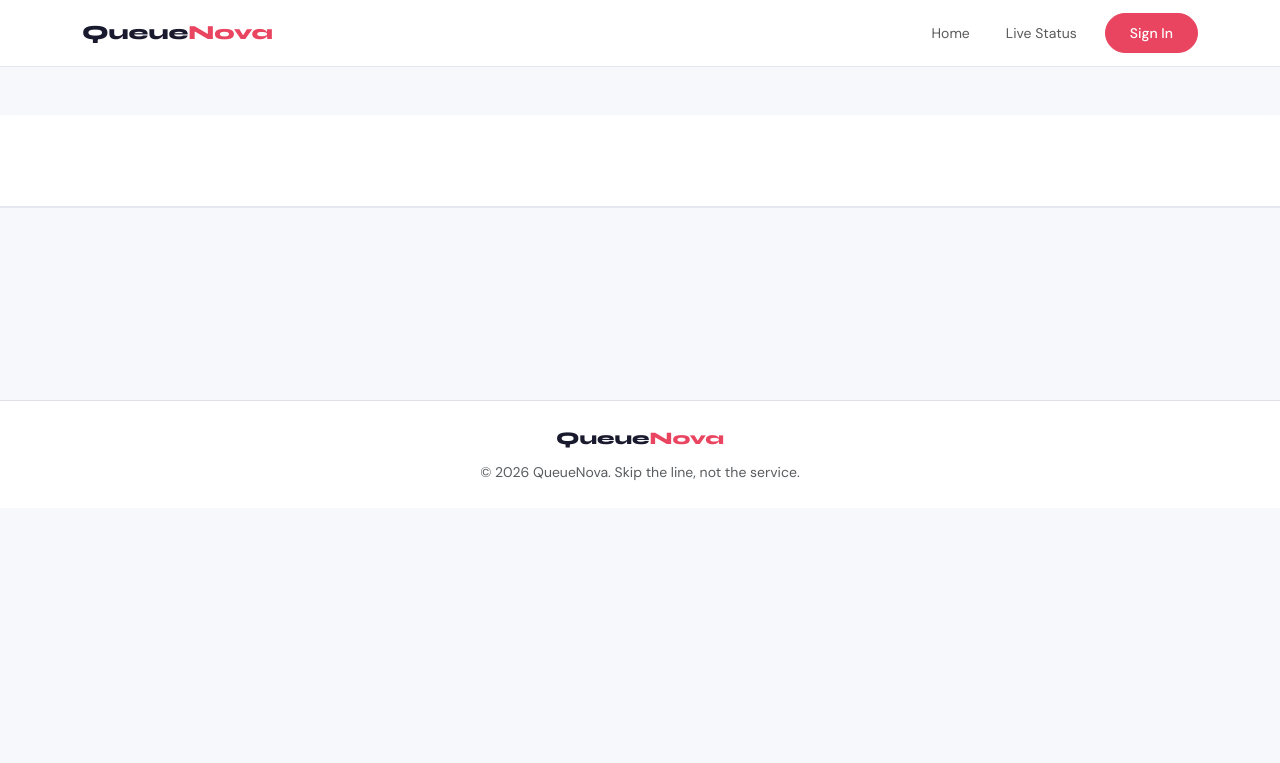
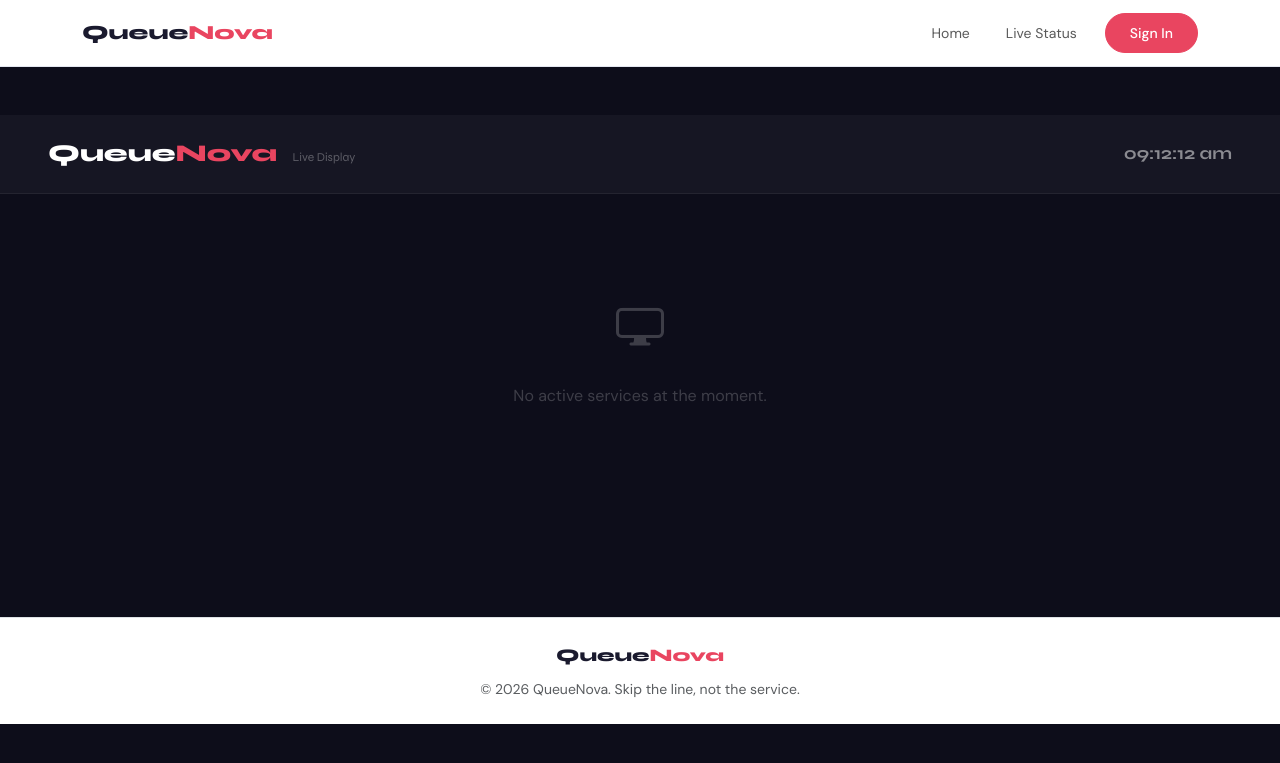
Before and after one commit to kumar1250/queuenova, a Django app: page /tokens/display/ in a window 1280 px wide. Shown: the top 763 px of the page. Run offline with Django 5.2, Linux system fonts and the light colour scheme; data that the repository does not hold is empty.

Commit message:
Update display.html

```diff
--- a/templates/tokens/display.html
+++ b/templates/tokens/display.html
@@ -1,228 +1,156 @@
 {% extends 'base.html' %}
-
-{% block title %}Public Queue Display{% endblock %}
+{% block title %}Live Queue Display{% endblock %}
 
 {% block extra_css %}
 <style>
-    :root {
-        --display-bg: #f8fafc;
-        --card-bg: #ffffff;
-        --text-main: #0f172a;
-        --text-muted: #64748b;
-        --success: #16a34a;
-        --border: #e2e8f0;
+/* Hide nav & footer for display mode */
+.top-navbar, .admin-main > header, footer { display: none !important; }
+main.py-5 { padding: 0 !important; }
+main > div { padding: 0 !important; }
 
-        /* Brighter Variety Colors */
-        --lite-blue: #e0f2fe;
-        --lite-emerald: #dcfce7;
-        --lite-amber: #fef3c7;
-        --brite-blue: #0284c7;
-        --brite-emerald: #059669;
-        --brite-amber: #d97706;
-    }
-
-    body.display-mode {
-        background-color: var(--display-bg);
-        color: var(--text-main);
-        font-family: 'Inter', system-ui, -apple-system, sans-serif;
-    }
-
-    .display-mode .navbar, .display-mode footer {
-        display: none !important;
-    }
-
-    .display-mode main {
-        margin-left: 0 !important;
-        padding: 0 !important;
-    }
+body { background: #0d0d1a; }
 
 .display-header {
-        background: rgba(255, 255, 255, 0.9);
-        backdrop-filter: blur(12px);
-        border-bottom: 2px solid var(--border);
-        padding: 1.5rem 4rem;
-        position: sticky;
-        top: 0;
-        z-index: 1000;
+    background: rgba(255,255,255,0.04);
+    border-bottom: 1px solid rgba(255,255,255,0.06);
+    padding: 1.25rem 3rem;
+    display: flex; align-items: center; justify-content: space-between;
 }
+.display-brand { font-family:'Syne',sans-serif; font-weight:900; font-size:1.5rem; color:white; }
+.display-brand span { color: var(--accent); }
+.display-clock { font-family:'Syne',sans-serif; font-weight:700; font-size:1.1rem; color:rgba(255,255,255,0.5); }
 
-    .brand-logo {
-        background: linear-gradient(135deg, var(--brite-blue), var(--brite-emerald));
-        -webkit-background-clip: text;
-        -webkit-text-fill-color: transparent;
-        font-size: 2.25rem;
-        font-weight: 900;
-        letter-spacing: -1.5px;
+.display-grid { display: grid; grid-template-columns: repeat(auto-fill, minmax(320px, 1fr)); gap: 1.5rem; padding: 2rem 3rem; }
+
+.display-card {
+    background: rgba(255,255,255,0.04);
+    border: 1px solid rgba(255,255,255,0.07);
+    border-radius: 20px;
+    overflow: hidden;
+    transition: border-color 0.3s;
 }
+.display-card:hover { border-color: rgba(233,69,96,0.3); }
 
-    /* Queue Card Variety */
-    .queue-card {
-        border-radius: 2.5rem;
-        transition: all 0.3s ease;
-        border: 2px solid var(--border);
-        overflow: hidden;
-        cursor: pointer;
+.display-card-top {
+    padding: 1.5rem 1.5rem 1rem;
+    border-bottom: 1px solid rgba(255,255,255,0.05);
+    display: flex; align-items: center; justify-content: space-between;
 }
+.counter-tag {
+    font-size: 0.65rem; font-weight: 800; text-transform: uppercase;
+    letter-spacing: 0.12em; padding: 0.3em 0.8em;
+    background: rgba(233,69,96,0.15); color: var(--accent);
+    border-radius: 6px; border: 1px solid rgba(233,69,96,0.2);
+}
+.service-name-display { font-family:'Syne',sans-serif; font-weight:700; font-size:1rem; color:white; margin-top:6px; }
 
-    .queue-card:hover {
-        transform: translateY(-5px);
-        box-shadow: 0 20px 40px rgba(0,0,0,0.05);
+.display-serving { padding: 1.75rem 1.5rem; text-align: center; }
+.now-serving-label { font-size:0.6rem; font-weight:800; text-transform:uppercase; letter-spacing:0.2em; color:rgba(255,255,255,0.25); margin-bottom:1rem; }
+.serving-avatar {
+    width: 70px; height: 70px; border-radius: 50%;
+    object-fit: cover; border: 3px solid rgba(255,255,255,0.1);
+    margin: 0 auto 0.75rem;
 }
+.serving-avatar-placeholder {
+    width: 70px; height: 70px; border-radius: 50%;
+    background: var(--accent); color: white;
+    font-family:'Syne',sans-serif; font-size:1.6rem; font-weight:800;
+    display: flex; align-items: center; justify-content: center;
+    margin: 0 auto 0.75rem;
+    border: 3px solid rgba(255,255,255,0.1);
+}
+.serving-name { font-family:'Syne',sans-serif; font-weight:700; font-size:0.95rem; color:rgba(255,255,255,0.8); }
+.serving-big-num {
+    font-family:'Syne',sans-serif; font-weight:900;
+    font-size:5rem; line-height:1; color:white;
+    animation: subtlePulse 3s ease-in-out infinite;
+}
+@keyframes subtlePulse { 0%,100%{opacity:1} 50%{opacity:0.75} }
+.empty-serving { font-size:0.85rem; color:rgba(255,255,255,0.2); padding:2rem 0; }
 
-    /* Card Color Variations - Brighter */
-    .card-style-1 { background-color: #bae6fd; border-color: #7dd3fc; }
-    .card-style-1 .counter-badge { color: #0369a1; background: #f0f9ff; }
-
-    .card-style-2 { background-color: #bbf7d0; border-color: #86efac; }
-    .card-style-2 .counter-badge { color: #15803d; background: #f0fdf4; }
-
-    .card-style-3 { background-color: #fde68a; border-color: #fcd34d; }
-    .card-style-3 .counter-badge { color: #b45309; background: #fffbeb; }
-
-    .card-header-v2 {
-        padding: 2.5rem 2.5rem 1.5rem;
-        border-bottom: 1px solid rgba(0,0,0,0.05);
-        display: flex;
-        justify-content: space-between;
-        align-items: center;
+.display-queue { padding: 1rem 1.5rem 1.5rem; border-top: 1px solid rgba(255,255,255,0.05); }
+.queue-label { font-size:0.6rem; font-weight:800; text-transform:uppercase; letter-spacing:0.15em; color:rgba(255,255,255,0.25); margin-bottom:0.75rem; }
+.queue-chips { display: flex; flex-wrap: wrap; gap: 8px; }
+.queue-chip {
+    display: flex; align-items: center; gap: 8px;
+    background: rgba(255,255,255,0.06); border: 1px solid rgba(255,255,255,0.08);
+    border-radius: 50px; padding: 0.35rem 0.75rem;
+    font-family:'Syne',sans-serif; font-size:0.8rem; font-weight:700; color:white;
 }
-
-    .counter-badge {
-        font-size: 0.8rem;
-        font-weight: 950;
-        text-transform: uppercase;
-        letter-spacing: 2px;
-        padding: 0.5rem 1.25rem;
-        border-radius: 12px;
-    }
-
-    .serving-container {
-        padding: 3rem 2rem;
-        text-align: center;
-    }
-
-    .serving-number-v2 {
-        font-size: 8.5rem;
-        font-weight: 950;
-        line-height: 1;
-        color: var(--text-main);
-        margin: 1.5rem 0;
-    }
-
-    /* Profile Styles */
-    .profile-img-lg { width: 130px; height: 130px; border-radius: 50%; object-fit: cover; border: 6px solid #fff; box-shadow: 0 10px 25px rgba(0,0,0,0.1); }
-    .profile-placeholder { background: var(--text-main); color: #fff; display: flex; align-items: center; justify-content: center; font-weight: 900; }
-
-    /* Popdown List */
-    .popdown-list {
-        background: rgba(255, 255, 255, 0.6);
-        border-top: 1px solid rgba(0,0,0,0.05);
-        padding: 2rem 2.5rem;
-    }
-
-    .mini-badge {
-        background: #fff;
-        padding: 0.8rem 1.25rem;
-        border-radius: 1.5rem;
-        display: flex;
-        align-items: center;
-        gap: 15px;
-        border: 2px solid var(--border);
-        box-shadow: 0 4px 6px rgba(0,0,0,0.02);
-    }
-
-    .chevron-icon {
-        transition: transform 0.3s ease;
-        color: var(--text-muted);
-    }
-    .queue-card[aria-expanded="true"] .chevron-icon {
-        transform: rotate(180deg);
-    }
+.queue-chip-wait { font-size:0.65rem; color:var(--accent); font-weight:700; }
+.no-queue { font-size:0.78rem; color:rgba(255,255,255,0.2); }
 </style>
 {% endblock %}
 
 {% block content %}
-<div class="display-mode-container">
-    <header class="display-header d-flex justify-content-center align-items-center">
-        <h1 class="brand-logo mb-0">SMART<span style="color: var(--text-main); font-weight: 400;">QUEUE</span></h1>
+<header class="display-header">
+    <div class="display-brand">Queue<span>Nova</span> <span style="font-size:0.75rem;font-weight:400;color:rgba(255,255,255,0.3);margin-left:8px;">Live Display</span></div>
+    <div class="display-clock" id="liveClock"></div>
 </header>
 
-    <div class="container-fluid px-5 pt-5 pb-5">
-        <div class="row g-5">
+<div class="display-grid">
     {% for data in display_data %}
-            <div class="col-xl-4 col-lg-6">
-                <!-- Clickable Card -->
-                <div class="queue-card card-style-{{ forloop.counter0|divisibleby:3|yesno:'1,2,3' }} h-100"
-                     data-bs-toggle="collapse"
-                     data-bs-target="#queueCollapse{{ forloop.counter }}"
-                     aria-expanded="false">
-
-                    <div class="card-header-v2">
+    <div class="display-card">
+        <div class="display-card-top">
             <div>
-                            <span class="counter-badge">Counter {{ forloop.counter }}</span>
-                            <h2 class="h3 mb-0 fw-black text-dark text-truncate mt-2">{{ data.service.name }}</h2>
+                <span class="counter-tag">Counter {{ forloop.counter }}</span>
+                <div class="service-name-display">{{ data.service.name }}</div>
             </div>
-                        <i class="bi bi-chevron-down fs-4 chevron-icon"></i>
+            <div style="width:8px;height:8px;border-radius:50%;background:{% if data.serving %}#10b981{% else %}rgba(255,255,255,0.2){% endif %};"></div>
         </div>
 
-                    <div class="serving-container">
-                        <div class="fw-black text-uppercase text-muted small mb-4" style="letter-spacing: 3px;">Now Serving</div>
+        <div class="display-serving">
+            <div class="now-serving-label">Now Serving</div>
             {% if data.serving %}
-                            <div class="mb-4">
                 {% if data.serving.user.profile_picture %}
-                                    <img src="{{ data.serving.user.profile_picture.url }}" class="profile-img-lg" alt="Profile">
+                    <img src="{{ data.serving.user.profile_picture }}" class="serving-avatar" alt="">
                 {% else %}
-                                    <div class="profile-img-lg profile-placeholder fs-1 mx-auto">
+                    <div class="serving-avatar-placeholder">
                         {{ data.serving.user.full_name|default:data.serving.user.email|slice:":1"|upper }}
                     </div>
                 {% endif %}
-                            </div>
-                            <h3 class="h4 mb-0 text-dark fw-black">{{ data.serving.user.full_name|default:"Client" }}</h3>
-                            <div class="serving-number-v2 animate__animated animate__pulse animate__infinite">
-                                #{{ data.serving.token_number }}
-                            </div>
+                <div class="serving-name">{{ data.serving.user.full_name|default:"Guest" }}</div>
+                <div class="serving-big-num">#{{ data.serving.token_number }}</div>
             {% else %}
-                            <div class="py-5">
-                                <div class="serving-number-v2 opacity-10">---</div>
-                                <div class="text-muted fw-bold">Waiting for next...</div>
+                <div class="empty-serving">
+                    <i class="bi bi-hourglass d-block mb-2" style="font-size:2rem;color:rgba(255,255,255,0.1);"></i>
+                    Waiting for next...
                 </div>
             {% endif %}
         </div>
 
-                    <!-- Popdown List (Collapsible) -->
-                    <div class="collapse" id="queueCollapse{{ forloop.counter }}">
-                        <div class="popdown-list">
-                            <div class="fw-black text-uppercase text-muted small mb-4">Waiting Queue Member's</div>
-                            <div class="d-flex flex-wrap gap-3">
+        <div class="display-queue">
+            <div class="queue-label">Up next</div>
+            <div class="queue-chips">
                 {% for token in data.queue_list %}
-                                    <div class="mini-badge">
-                                        {% if token.user.profile_picture %}
-                                            <img src="{{ token.user.profile_picture.url }}" style="width: 32px; height: 32px; border-radius: 50%;" alt="Profile">
-                                        {% else %}
-                                            <div style="width: 32px; height: 32px; border-radius: 50%;" class="profile-placeholder small">
-                                                {{ token.user.full_name|default:token.user.email|slice:":1"|upper }}
-                                            </div>
-                                        {% endif %}
-                                        <div class="d-flex flex-column">
-                                            <span class="fw-black text-dark">#{{ token.token_number }}</span>
-                                            <span class="text-primary fw-black" style="font-size: 0.7rem;">~{{ token.expected_wait }}m</span>
-                                        </div>
+                <div class="queue-chip">
+                    <span>#{{ token.token_number }}</span>
+                    <span class="queue-chip-wait">~{{ token.expected_wait }}m</span>
                 </div>
                 {% empty %}
-                                    <div class="text-muted italic small">No members in queue</div>
+                <div class="no-queue">Queue is empty</div>
                 {% endfor %}
             </div>
         </div>
     </div>
-                </div>
+    {% empty %}
+    <div style="grid-column:1/-1;text-align:center;padding:4rem;color:rgba(255,255,255,0.2);">
+        <i class="bi bi-display" style="font-size:3rem;display:block;margin-bottom:1rem;"></i>
+        <p>No active services at the moment.</p>
     </div>
     {% endfor %}
 </div>
-    </div>
-</div>
 
 <script>
-    // Auto-reload to fetch new data (respects open collapses)
+// Live clock
+function updateClock() {
+    const now = new Date();
+    document.getElementById('liveClock').textContent =
+        now.toLocaleTimeString('en-IN', {hour:'2-digit', minute:'2-digit', second:'2-digit'});
+}
+updateClock();
+setInterval(updateClock, 1000);
+// Auto-reload every 45 seconds
 setTimeout(() => location.reload(), 45000);
 </script>
 {% endblock %}
```
Lines whose indentation alone changed are shown as unchanged.
